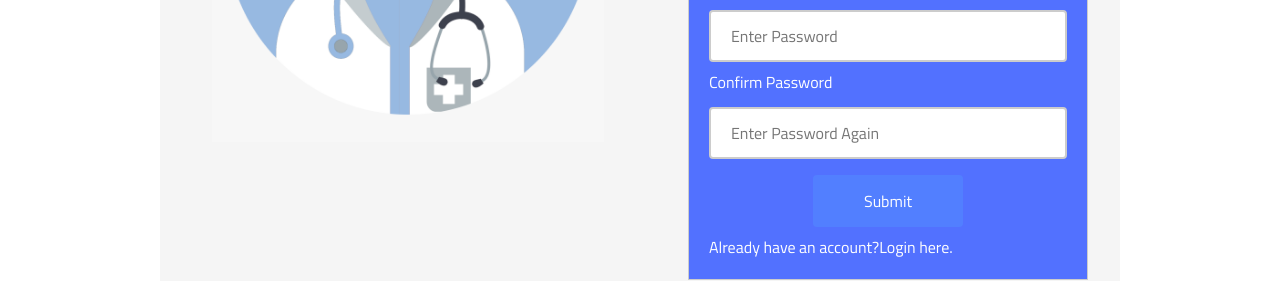
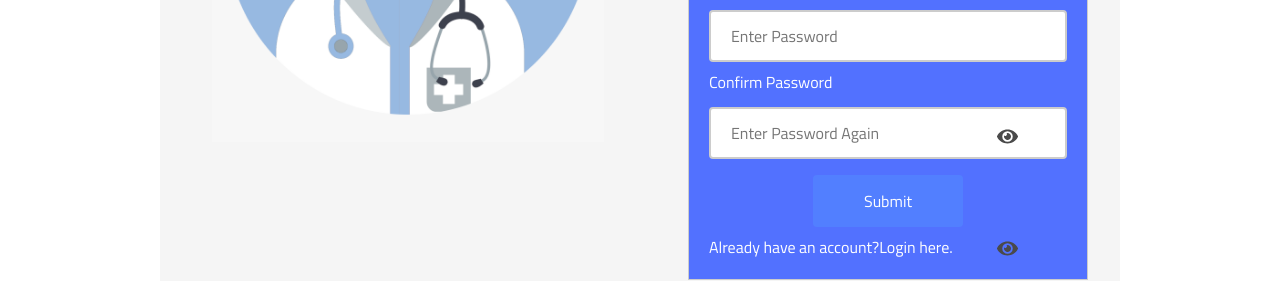
Before and after one commit to luckshay/HealthPlus-Project, a React (Create React App) app in the folder client/: page /Signup in a window 1280 px wide. Shown: the part 526-807 px from the top of the page. Built offline with nearby package versions, Linux system fonts and the light colour scheme; no server answers.

Commit message:
show and hide password,rejected password msg

```diff
--- a/client/src/components/pages/Login.js
+++ b/client/src/components/pages/Login.js
@@ -1,16 +1,19 @@
-import React from 'react';
+import React, { useState } from 'react';
 import Navbar from "../Navbar";
 import { Link, useNavigate } from 'react-router-dom';
-import { useState } from 'react';
 import axios from '../../config/axios';
 import '../../styles/Login_Signup.css';
+import { FaEye, FaEyeSlash } from 'react-icons/fa';
+
 const Login = ({ handleLogin }) => {
   const [formdata, setformdata] = useState({
     email: "",
     userType: "",
     password: "",
+  });
 
-  })
+  const [showPassword, setShowPassword] = useState(false);
+
   const handleonChange = (e) => {
     let val = e.target.value;
     let name = e.target.name;
@@ -34,6 +37,10 @@ const Login = ({ handleLogin }) => {
     }
   };
 
+  const togglePasswordVisibility = () => {
+    setShowPassword(!showPassword);
+  };
+
   return (
     <>
       <Navbar />
@@ -54,7 +61,12 @@ const Login = ({ handleLogin }) => {
             <option value='Blood Donation Camp'>Blood Donation Camp</option>
           </select>
           <label htmlFor="password">Password</label>
-          <input type="password" id="password" name="password" value={formdata.password} onChange={handleonChange} placeholder='Enter Password' required></input>
+          <div className="password-input-container">
+            <input type={showPassword ? "text" : "password"} id="password" name="password" value={formdata.password} onChange={handleonChange} placeholder='Enter Password' required></input>
+            <div className="password-toggle-icon" onClick={togglePasswordVisibility}>
+              {showPassword ? <FaEyeSlash /> : <FaEye />}
+            </div>
+          </div>
           <div className="button-container">
             <button type='submit' >LOG IN</button><br></br>
             <Link to='/Signup'>Don't have an account? Register here.</Link>
@@ -65,4 +77,4 @@ const Login = ({ handleLogin }) => {
   )
 }
 
-export default Login
+export default Login;
--- a/client/src/components/pages/Signup.js
+++ b/client/src/components/pages/Signup.js
@@ -1,8 +1,10 @@
-import React, { useState } from 'react';
+import React, { useState } from "react";
 import Navbar from "../Navbar";
-import { Link, useNavigate } from 'react-router-dom';
-import axios from '../../config/axios';
-import '../../styles/Login_Signup.css';
+import { Link, useNavigate } from "react-router-dom";
+import axios from "../../config/axios";
+import "../../styles/Login_Signup.css";
+import { FaEye, FaEyeSlash } from "react-icons/fa";
+
 const Signup = () => {
   const Navigate = useNavigate();
 
@@ -12,64 +14,137 @@ const Signup = () => {
     email: "",
     password: "",
     confirmPassword: "",
-  })
+  });
+
+  const [showPassword1, setShowPassword1] = useState(false);
+  const [showPassword2, setShowPassword2] = useState(false);
+
   const handleonChange = (e) => {
     let val = e.target.value;
     let name = e.target.name;
-    setformdata({ ...formdata, [name]: val })
-  }
+    setformdata({ ...formdata, [name]: val });
+  };
+
+  const togglePasswordVisibility1 = () => {
+    setShowPassword1(!showPassword1);
+  };
+
+  const togglePasswordVisibility2 = () => {
+    setShowPassword2(!showPassword2);
+  };
 
   const handle = async (e) => {
     e.preventDefault();
 
     try {
-      const res = await axios.post('/api/auth/register', formdata);
+      const res = await axios.post("/api/auth/register", formdata);
       alert(res.data.message);
       if (res.status === 201) {
-        Navigate('/Login');
+        Navigate("/Login");
       }
-
     } catch (error) {
       const res = error.response;
       alert(res.data.message);
       if (res.status === 409) {
-        Navigate('/Login');
+        Navigate("/Login");
       }
     }
   };
+
   return (
     <>
       <Navbar />
       <div className="container">
         <div className="image-container">
-          <img src={require("../../assets/loginbg.png")} alt={"Doctor Logo"}></img>
+          <img
+            src={require("../../assets/loginbg.png")}
+            alt={"Doctor Logo"}
+          ></img>
         </div>
         <form className="login-form" onSubmit={handle}>
-          <h2>SIGNUP</h2><br></br>
+          <h2>SIGNUP</h2>
+          <br></br>
           <label htmlFor="name">Username</label>
-          <input type="text" id="name" name="name" value={formdata.name} onChange={handleonChange} placeholder='Enter Username'required></input>
-          <label htmlFor='userType'>User Type</label>
-          <select id='userType' name='userType' value={formdata.userType} onChange={handleonChange} required>
-            <option value='' disabled defaultValue>Select a user type</option>
-            <option value='Recipient'>Recipient</option>
-            <option value='Healthcare Professional'>Healthcare Professional</option>
-            <option value='Healthcare Facility'>Healthcare Facility</option>
-            <option value='Blood Donation Camp'>Blood Donation Camp</option>
+          <input
+            type="text"
+            id="name"
+            name="name"
+            value={formdata.name}
+            onChange={handleonChange}
+            placeholder="Enter Username"
+            required
+          ></input>
+          <label htmlFor="userType">User Type</label>
+          <select
+            id="userType"
+            name="userType"
+            value={formdata.userType}
+            onChange={handleonChange}
+            required
+          >
+            <option value="" disabled defaultValue>
+              Select a user type
+            </option>
+            <option value="Recipient">Recipient</option>
+            <option value="Healthcare Professional">
+              Healthcare Professional
+            </option>
+            <option value="Healthcare Facility">Healthcare Facility</option>
+            <option value="Blood Donation Camp">Blood Donation Camp</option>
           </select>
           <label htmlFor="email">E-mail Address</label>
-          <input type="email" id="email" name="email" value={formdata.email} onChange={handleonChange} placeholder='Enter E-mail' required></input>
-          <label htmlFor="password">Password</label>
-          <input type="password" id="passsword" name="password" value={formdata.password} onChange={handleonChange} placeholder='Enter Password' required></input>
-          <label htmlFor="confirm password">Confirm Password</label>
-          <input type="password" id="confirmpassword" name="confirmPassword" value={formdata.confirmPassword} onChange={handleonChange} placeholder='Enter Password Again' required></input>
+          <input
+            type="email"
+            id="email"
+            name="email"
+            value={formdata.email}
+            onChange={handleonChange}
+            placeholder="Enter E-mail"
+            required
+          ></input>
+          <div className="password-container">
+            <label htmlFor="password">Password</label>
+            <input
+              type={showPassword1 ? "text" : "password"}
+              id="password"
+              name="password"
+              value={formdata.password}
+              onChange={handleonChange}
+              placeholder="Enter Password"
+              required
+            ></input>
+            <div
+              className="password-toggle-icon1"
+              onClick={togglePasswordVisibility1}
+            >
+              {showPassword1 ? <FaEyeSlash /> : <FaEye />}
+            </div>
+          </div>
+          <div className="password-container">
+            <label htmlFor="confirmPassword">Confirm Password</label>
+            <input
+              type={showPassword2 ? "text" : "password"}
+              id="confirmPassword"
+              name="confirmPassword"
+              value={formdata.confirmPassword}
+              onChange={handleonChange}
+              placeholder="Enter Password Again"
+              required
+            ></input>
+            <div
+              className="password-toggle-icon2"
+              onClick={togglePasswordVisibility2}
+            >
+              {showPassword2 ? <FaEyeSlash /> : <FaEye />}
+            </div>
+          </div>
           <div className="button-container">
-            <button type='submit' >Submit</button>
+            <button type="submit">Submit</button>
           </div>
-          <Link to='/login'>Already have an account?Login here.
-          </Link>
+          <Link to="/login">Already have an account?Login here.</Link>
         </form>
       </div>
     </>
-  )
+  );
 };
-export default Signup
+export default Signup;
--- a/client/src/styles/Dashboard.css
+++ b/client/src/styles/Dashboard.css
@@ -63,7 +63,9 @@ hr {
     font-size: 18px;
 
 }
-
+.hpmenu-item.selected {
+    background-color: var(--secondaryColor);
+  }
 .hpmenu-item p a {
     color: white;
 }
--- a/client/src/styles/Login_Signup.css
+++ b/client/src/styles/Login_Signup.css
@@ -71,7 +71,65 @@
     color: #fff;
     text-decoration: none;
   }
+.password-input-container {
+  position: relative;
+}
 
+.password-toggle-icon {
+  position: absolute;
+  top: 50%;
+  right: 10px;
+  transform: translateY(-50%);
+  cursor: pointer;
+}
+
+.password-toggle-icon svg {
+  width: 21px;
+  height: 21px;
+  color: #4a4a4a;
+  margin-right: 10px;
+}
+
+.password-toggle-icon:hover svg {
+  color: #b4b1b1;
+}
+/* new password eye icon */
+.password-toggle-icon1 {
+  position: absolute;
+  top: 81.5%;
+  right: 20.5%;
+  cursor: pointer;
+  font-size: 18px;
+}
+
+.password-toggle-icon1 svg {
+  width: 21px;
+  height: 21px;
+  color: #4a4a4a;
+}
+
+.password-toggle-icon1:hover svg {
+  color: #b4b1b1;
+}
+
+/* confirm password eye icon */
+.password-toggle-icon2 {
+  position: absolute;
+  top: 95.5%;
+  right: 20.5%;
+  cursor: pointer;
+  font-size: 18px;
+}
+
+.password-toggle-icon2 svg {
+  width: 21px;
+  height: 21px;
+  color: #4a4a4a;
+}
+
+.password-toggle-icon2:hover svg {
+  color: #b4b1b1;
+}
   /* Style for the image */
   .image-container img {
     max-width: 100%;
```
Also changed, not shown: client/src/components/dashboard/Sidebar.js (+88 -39 lines), 2 other files (tests, documents, lock files or other folders).
